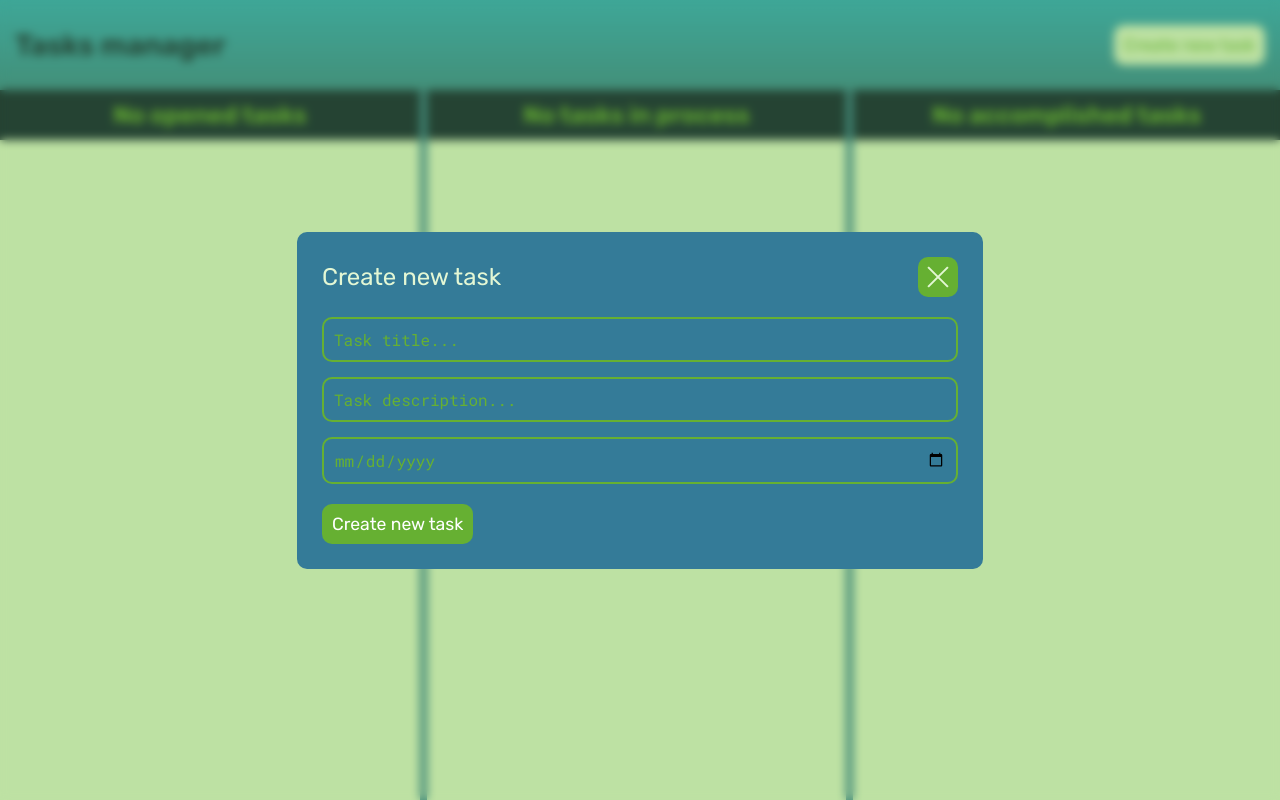
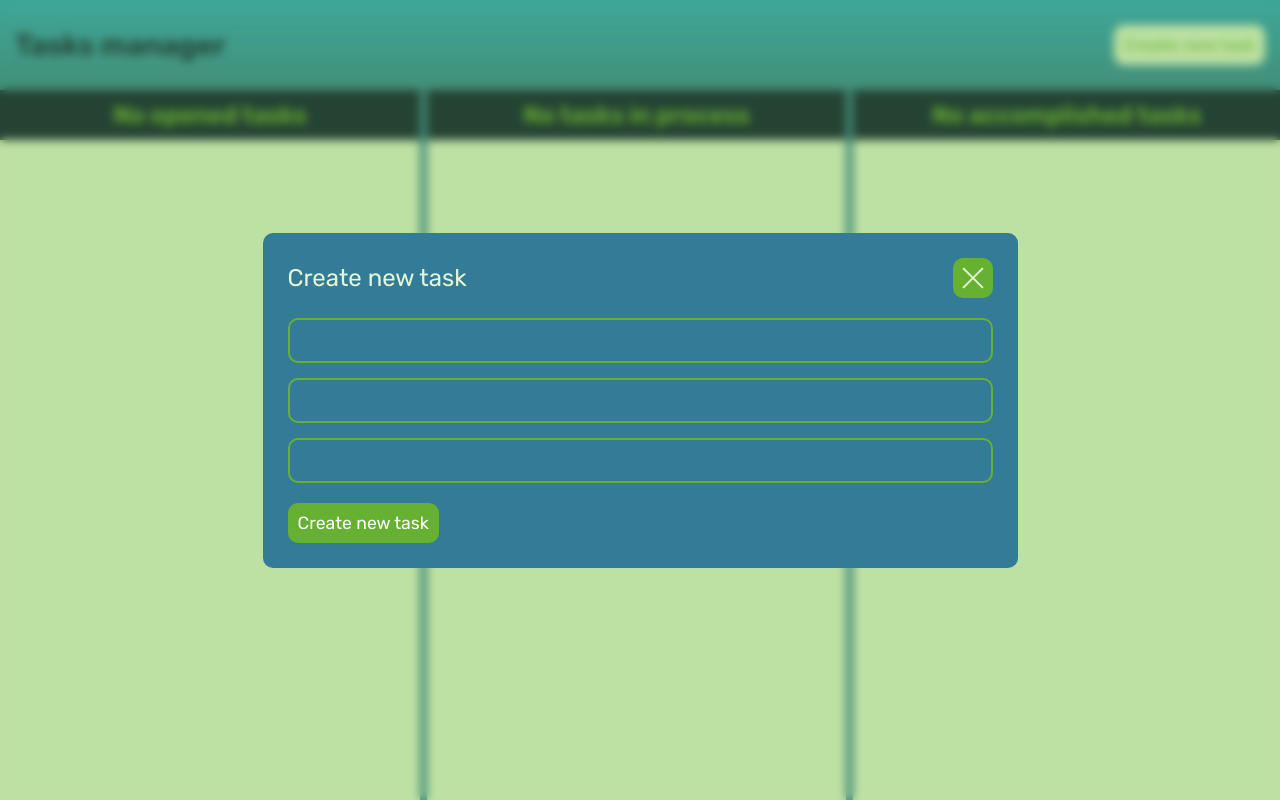
Before and after one commit to kultibus/cra-tasks-no-ts, a React (Create React App) app: page / in a window 1280 px wide. Both pictures are taken after a click on the button "Create new task". Built offline with nearby package versions, Linux system fonts and the light colour scheme.

Commit message:
crazy experiment

```diff
--- a/src/App.jsx
+++ b/src/App.jsx
@@ -1,10 +1,10 @@
 import { useState } from "react";
 import styles from "./app.module.scss";
 import { Header } from "./components/Header/Header";
-import { TaskForm } from "./components/TaskForm/TaskForm";
+import { TaskForm } from "./components/forms/TaskForm/TaskForm";
 import { Tasks } from "./components/Tasks/Tasks";
 import { Modal } from "./components/UI/Modal/Modal";
-import { RemoveTask } from "./components/UI/dialog/RemoveTask";
+import { RemoveTask } from "./components/forms/DeleteTask/DeleteTask";
 import { AppContext } from "./context";
 
 function App() {
@@ -26,32 +26,22 @@ function App() {
     { id: 3, title: "Accomplished tasks", tasks: [] },
   ]);
 
-  const onTaskCreate = () => {
-    setBoards([
-      {
-        ...boards[0],
-        tasks: [...boards[0].tasks, { ...newTask, id: Date.now() }],
-      },
-      boards[1],
-      boards[2],
-    ]);
+  const createTask = () => {
+    setBoards(
+      boards.map((board, i) => {
+        if (i === 0) {
+          return {
+            ...board,
+            tasks: [...board.tasks, { ...newTask, id: Date.now() }],
+          };
+        }
+        return board;
+      })
+    );
     setModalOpened(false);
   };
 
-  // const onTaskCreate = () => {
-  //   setBoards(
-  //     boards.map((board, i) => {
-  //       if (i === 0) {
-  //         return 'hello'
-  //       }
-  //     })
-  //   );
-  //   setModalOpened(false);
-  // };
-
-	console.log(boards)
-
-  const removeTask = (task) => {
+  const deleteTask = (task) => {
     setBoards(
       boards.map((board) => ({
         ...board,
@@ -66,7 +56,7 @@ function App() {
         return (
           <Modal modalOpened={modalOpened} setModalOpened={setModalOpened}>
             <TaskForm
-              onTaskCreate={onTaskCreate}
+              createTask={createTask}
               newTask={newTask}
               setNewTask={setNewTask}
               modalOpened={modalOpened}
@@ -75,7 +65,7 @@ function App() {
           </Modal>
         );
 
-      case "removeTask":
+      case "deleteTask":
         return (
           <Modal modalOpened={modalOpened} setModalOpened={setModalOpened}>
             <RemoveTask />
@@ -87,7 +77,7 @@ function App() {
           <Modal modalOpened={modalOpened} setModalOpened={setModalOpened}>
             <TaskForm
               currentTask={currentTask}
-              onTaskCreate={onTaskCreate}
+              createTask={createTask}
               newTask={newTask}
               setNewTask={setNewTask}
               modalOpened={modalOpened}
@@ -101,7 +91,7 @@ function App() {
   return (
     <AppContext.Provider
       value={{
-        removeTask,
+        deleteTask,
         currentTask,
         setCurrentTask,
         modalType,
--- a/src/components/TaskForm/TaskForm.jsx
+++ /dev/null
@@ -1,100 +0,0 @@
-import { useState } from "react";
-import { getToday } from "../../utils/getToday";
-import { Button } from "../UI/buttons/Button/Button";
-import Cross from "../UI/icons/Cross";
-import { Input } from "../UI/Input/Input";
-import { Warning } from "../Warning/Warning";
-import styles from "./taskForm.module.scss";
-
-export const TaskForm = (props) => {
-  const {
-    currentTask,
-    newTask,
-    setNewTask,
-    onTaskCreate,
-    modalOpened,
-    setModalOpened,
-  } = props;
-
-  const [inputValidate, setInputValidate] = useState(true);
-
-  const formTitle = currentTask
-    ? `Edit "${currentTask.title.toUpperCase()}" task`
-    : "Create new task";
-
-  const btnText = currentTask ? `Save changes` : "Create new task";
-
-  const warnText = currentTask
-    ? `New title is required to edit the task!`
-    : "Title is required to create a new task!";
-
-  return (
-    <form className={styles.form}>
-      <div className={styles.header}>
-        <h2>{formTitle}</h2>
-
-        <Button type={"button"} onClick={() => setModalOpened(false)}>
-          <Cross />
-        </Button>
-      </div>
-
-      <div className={styles.inputs}>
-        <Input
-          value={newTask.title}
-          onChange={(e) => {
-            setNewTask({ ...newTask, title: e.target.value });
-          }}
-          onClick={() => {
-            setInputValidate(true);
-          }}
-          type="text"
-          placeholder="Task title..."
-          inputValidate={inputValidate}
-        />
-        <Input
-          value={newTask.description}
-          onChange={(e) =>
-            setNewTask({ ...newTask, description: e.target.value })
-          }
-          type="text"
-          placeholder="Task description..."
-        />
-
-        <Input
-          value={newTask.date}
-          onChange={(e) => {
-            setNewTask({ ...newTask, date: e.target.value });
-          }}
-          type="date"
-          min={getToday()}
-        />
-      </div>
-
-      <div className={styles.submit}>
-        <Button
-          type="submit"
-          onClick={(e) => {
-            e.preventDefault();
-
-            if (!newTask.title) {
-              setInputValidate(false);
-              return;
-            }
-
-            onTaskCreate();
-
-            setNewTask({ title: "", description: "", date: "" });
-          }}
-        >
-          {btnText}
-        </Button>
-
-        {!inputValidate && (
-          <Warning modalOpened={modalOpened}>
-            {warnText}
-          </Warning>
-        )}
-      </div>
-    </form>
-  );
-};
--- a/src/components/TaskItem/TaskItem.jsx
+++ b/src/components/TaskItem/TaskItem.jsx
@@ -37,7 +37,7 @@ export const TaskItem = ({ task }) => {
             type={"button"}
             onClick={() => {
               setModalOpened(true);
-              setModalType("removeTask");
+              setModalType("deleteTask");
               setCurrentTask(task);
             }}
             icon={delIcon}
--- a/src/components/UI/Modal/Modal.jsx
+++ b/src/components/UI/Modal/Modal.jsx
@@ -5,15 +5,15 @@ import styles from "./modal.module.scss";
 import { AppContext } from "../../../context";
 
 export const Modal = ({ children, modalOpened, setModalOpened }) => {
-  const { currentTask, removeTask, modalType } = useContext(AppContext);
+  const { currentTask, deleteTask, modalType } = useContext(AppContext);
 
   useEffect(() => {
     const closeOnKey = (e) => {
       if (e.key === "Escape") {
         setModalOpened(false);
-      } else if (e.key === "Enter" && modalType === "removeTask") {
+      } else if (e.key === "Enter" && modalType === "deleteTask") {
         setModalOpened(false);
-        removeTask(currentTask);
+        deleteTask(currentTask);
       }
     };
 
--- a/src/components/UI/dialog/RemoveTask.jsx
+++ b/src/components/forms/DeleteTask/DeleteTask.jsx
@@ -1,10 +1,10 @@
 import { useContext } from "react";
-import { Button } from "../buttons/Button/Button";
-import styles from "./removeTask.module.scss";
+import { Button } from "../../UI/buttons/Button/Button";
+import styles from "./deleteTask.module.scss";
 import { AppContext } from "../../../context";
 
 export const RemoveTask = () => {
-  const { setModalOpened, currentTask, removeTask } = useContext(AppContext);
+  const { setModalOpened, currentTask, deleteTask } = useContext(AppContext);
 
   return (
     <form className={styles.cnt}>
@@ -14,10 +14,9 @@ export const RemoveTask = () => {
         <Button
           type="submit"
           onClick={(e) => {
-            console.log(e.key);
             e.preventDefault();
             setModalOpened(false);
-            removeTask(currentTask);
+            deleteTask(currentTask);
           }}
         >
           Yes
--- /dev/null
+++ b/src/components/forms/TaskForm/TaskForm.jsx
@@ -0,0 +1,144 @@
+import { useMemo, useState } from "react";
+import { getToday } from "../../../utils/getToday";
+import { Button } from "../../UI/buttons/Button/Button";
+import Cross from "../../UI/icons/Cross";
+import { Input } from "../../UI/Input/Input";
+import { Warning } from "../../Warning/Warning";
+import styles from "./taskForm.module.scss";
+
+export const TaskForm = (props) => {
+  const {
+    currentTask,
+    newTask,
+    setNewTask,
+    createTask,
+    modalOpened,
+    setModalOpened,
+  } = props;
+
+  const [inputValidate, setInputValidate] = useState(true);
+
+  const content = useMemo(() => {
+    if (currentTask) {
+      return {
+        title: `Edit "${currentTask.title.toUpperCase()}" task`,
+        btn: `Save changes`,
+        warning: `New title is required to edit the task!`,
+      };
+    } else {
+      return {
+        title: "Create new task",
+        btn: "Create new task",
+        warning: "Title is required to create a new task!",
+      };
+    }
+  }, [currentTask]);
+
+  const [inputs, setInputs] = useState([
+    {
+      type: "title",
+      value: newTask.title,
+      setNewTask,
+      setInputValidate,
+      type: "text",
+      placeholder: "Task title...",
+      inputValidate,
+    },
+    {
+      type: "description",
+      value: newTask.description,
+      setNewTask,
+      type: "text",
+      placeholder: "Task description...",
+    },
+    {
+      type: "date",
+      value: newTask.date,
+      setNewTask,
+      type: "date",
+      getToday,
+    },
+  ]);
+
+  return (
+    <form className={styles.form}>
+      <div className={styles.header}>
+        <h2>{content.title}</h2>
+
+        <Button type={"button"} onClick={() => setModalOpened(false)}>
+          <Cross />
+        </Button>
+      </div>
+
+      <div className={styles.inputs}>
+        {inputs.map((input) => {
+          return (
+            <Input
+              value={input.value}
+              onChange={(e) => {
+                setNewTask({ ...newTask, [input.name]: e.target.value });
+              }}
+
+            />
+          );
+        })}
+      </div>
+
+      {/* <div className={styles.inputs}>
+        <Input
+          value={newTask.title}
+          onChange={(e) => {
+            setNewTask({ ...newTask, title: e.target.value });
+          }}
+          onClick={() => {
+            setInputValidate(true);
+          }}
+          type="text"
+          placeholder="Task title..."
+          inputValidate={inputValidate}
+        />
+        <Input
+          value={newTask.description}
+          onChange={(e) =>
+            setNewTask({ ...newTask, description: e.target.value })
+          }
+          type="text"
+          placeholder="Task description..."
+        />
+
+        <Input
+          value={newTask.date}
+          onChange={(e) => {
+            setNewTask({ ...newTask, date: e.target.value });
+          }}
+          type="date"
+          min={getToday()}
+        />
+      </div> */}
+
+      <div className={styles.submit}>
+        <Button
+          type="submit"
+          onClick={(e) => {
+            e.preventDefault();
+
+            if (!newTask.title) {
+              setInputValidate(false);
+              return;
+            }
+
+            createTask();
+
+            setNewTask({ title: "", description: "", date: "" });
+          }}
+        >
+          {content.btn}
+        </Button>
+
+        {!inputValidate && (
+          <Warning modalOpened={modalOpened}>{content.warning}</Warning>
+        )}
+      </div>
+    </form>
+  );
+};
```
Also changed, not shown: src/components/forms/DeleteTask/deleteTask.module.scss (renamed from src/components/UI/dialog/removeTask.module.scss), src/components/forms/TaskForm/taskForm.module.scss (renamed from src/components/TaskForm/taskForm.module.scss).
